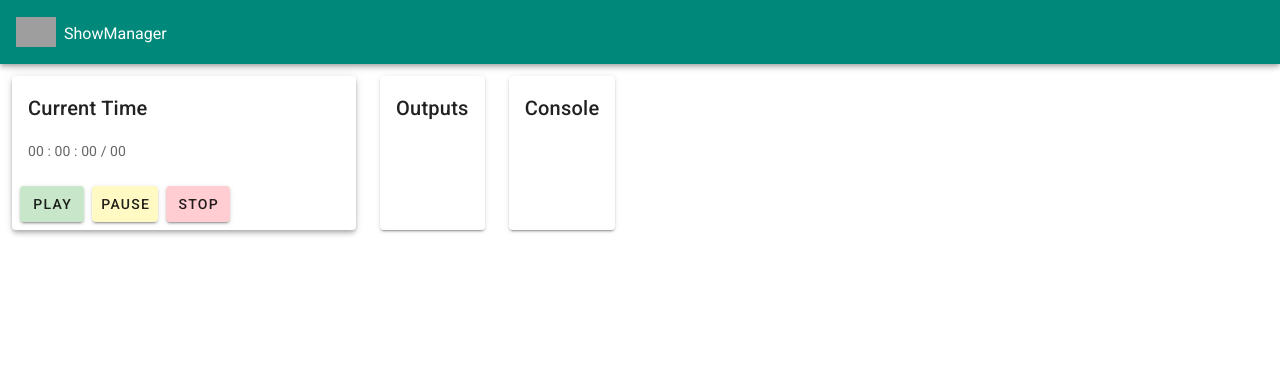
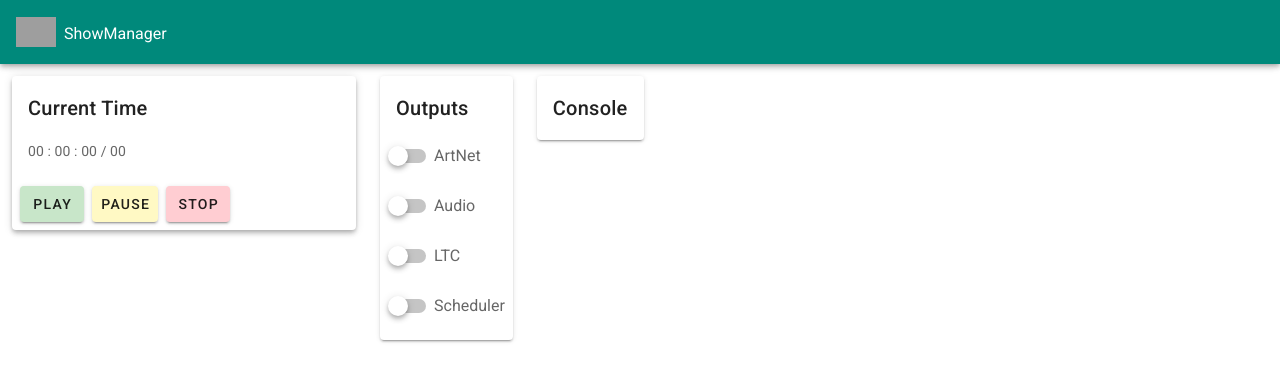
Before and after one commit to MrExplode/SM-Frontend, a Vue app: page / in a window 1280 px wide. Shown: the top 382 px of the page. Built offline with nearby package versions, Linux system fonts and the light colour scheme; no server answers; grey boxes are pictures that could not be loaded.

Commit message:
Add output switches

```diff
--- a/src/components/Outputs.vue
+++ b/src/components/Outputs.vue
@@ -1,6 +1,12 @@
 <template>
     <v-card class="mx-3 my-3">
         <v-card-title>Outputs</v-card-title>
+        <div class="mx-2 d-flex flex-column">
+            <v-switch label="ArtNet" color="teal lighten-2" class="my-0"/>
+            <v-switch label="Audio" color="teal lighten-2" class="my-0"/>
+            <v-switch label="LTC" color="teal lighten-2" class="my-0"/>
+            <v-switch label="Scheduler" color="teal lighten-2" class="my-0"/>
+        </div>
     </v-card>
 </template>
 
--- a/src/views/Home.vue
+++ b/src/views/Home.vue
@@ -1,8 +1,8 @@
 <template>
   <div class="d-flex flex-wrap">
-    <time-panel class="flex-grow-1"/>
-    <outputs />
-    <console />
+    <time-panel class="flex-grow-1 align-self-start"/>
+    <outputs  class="align-self-start"/>
+    <console class="align-self-start"/>
   </div>
 </template>
 
```
